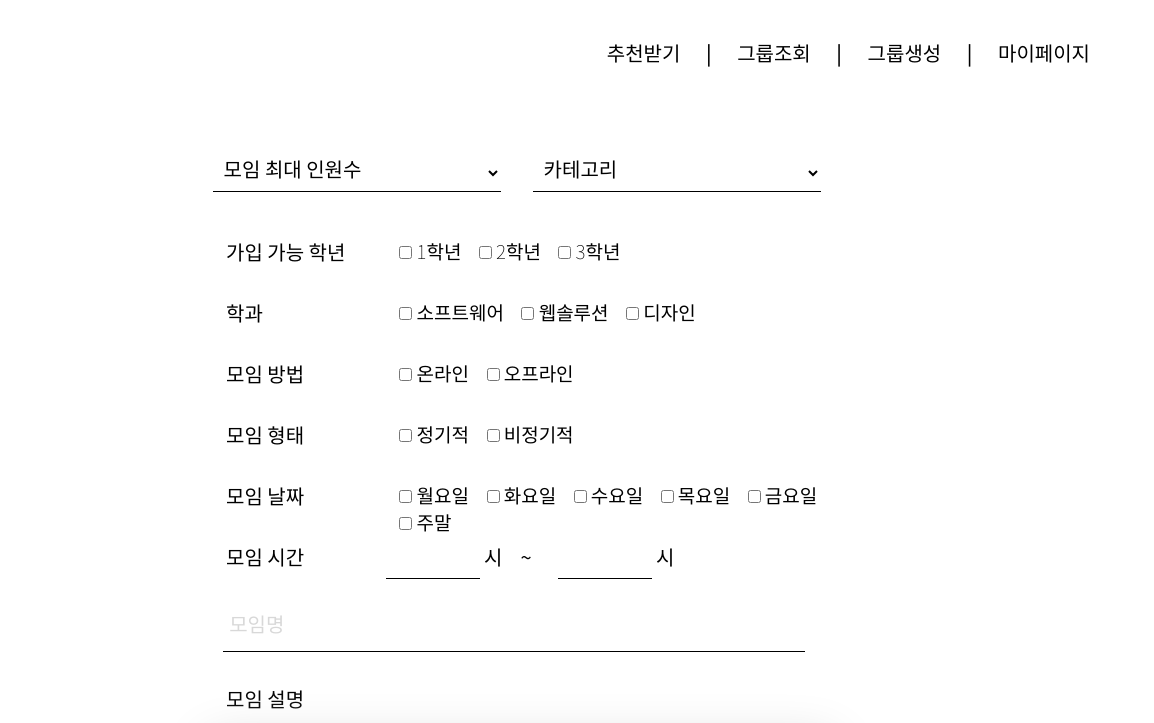
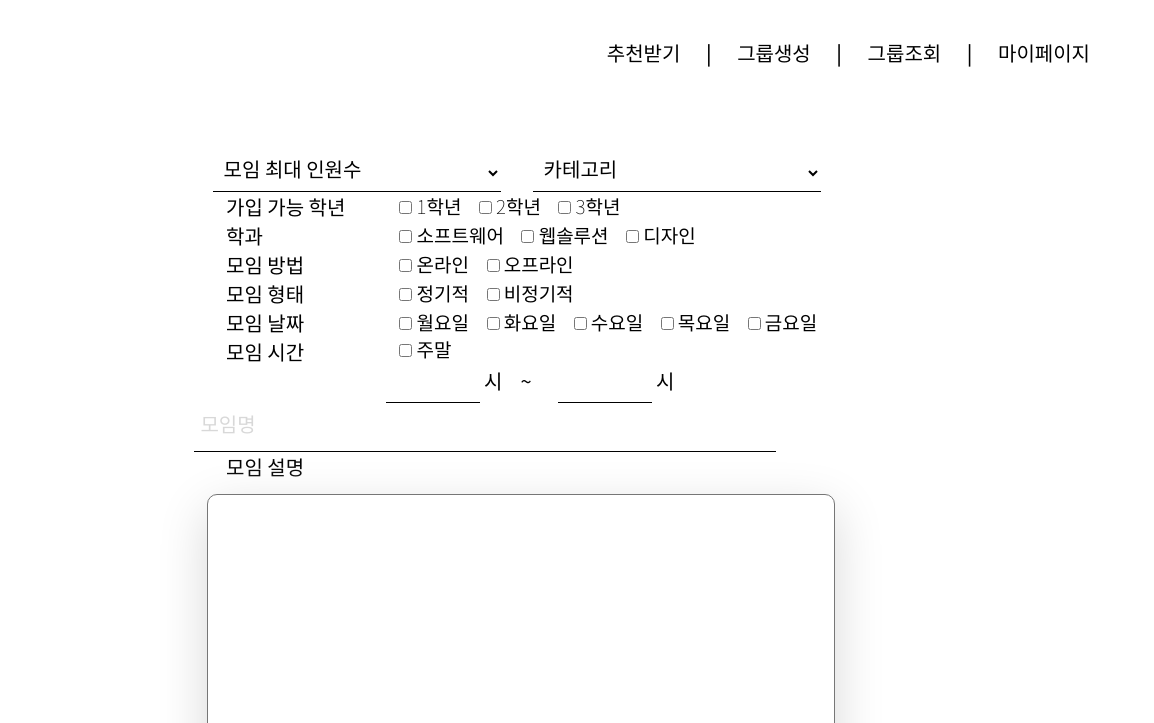
Before and after one commit to ccomangi2/Damoim-1, a website: page group_create.html in a window 1280 px wide. Shown: the top 723 px of the page, 126-1280 px from the left. Drawn offline with Linux system fonts and the light colour scheme.

Commit message:
수빈이의 첫 커밋

```diff
--- a/group_create.html
+++ b/group_create.html
@@ -12,7 +12,7 @@
 	<div class="container">
      	<div class="container2">
      		<form>
-			  <select name="people" style="color: #000000; background-color: #0000000; float: left; margin-left: 3%;">
+			  <select name="people" style="color: #000000; background-color: #00000000; float: left; margin-left: 3%;">
 			    <option value="none" style="color: #000000;">모임 최대 인원수</option>
 			    <option value="1" style="color: #000000;">1명</option>
 			    <option value="2" style="color: #000000;">2명</option>
@@ -27,14 +27,14 @@
 			  </select>
 			</form>
 			<form>
-			  <select name="category" style="color: #000000; background-color: #0000000; margin-left: 5%;">
+			  <select name="category" style="color: #000000; background-color: #00000000; margin-left: 5%;">
 			    <option value="none" style="color: #000000;">카테고리</option>
-			    <option value="soft" style="color: #000000;">취업 준비</option>
-			    <option value="web" style="color: #000000;">전공 스터디</option>
-			    <option value="design" style="color: #000000;">시험 대비</option>
+			    <option value="employment" style="color: #000000;">취업 준비</option>
+			    <option value="major" style="color: #000000;">전공과목 스터디</option>
+			    <option value="human" style="color: #000000;">인문과목 스터디</option>
 			  </select>
 			</form>
-			<div class="layout1">
+			<div class="layout_box">
 				<span>가입 가능 학년</span>
 				<div class="layout">
 				<label><input type="checkbox" name="age" value="one"> 1학년</label>
@@ -42,7 +42,7 @@
 	      		<label><input type="checkbox" name="age" value="three"> 3학년</label>
 	      		</div>
       		</div>
-      		<div class="layout2">
+      		<div class="layout_box">
 				<span>학과</span>
 				<div class="layout">
 				<label><input type="checkbox" name="hakgwa" value="s"> 소프트웨어</label>
@@ -50,21 +50,21 @@
 	      		<label><input type="checkbox" name="hakgwa" value="d"> 디자인</label>
 	      	</div>
 	      	</div>
-	      	<div class="layout3">
+	      	<div class="layout_box">
 				<span>모임 방법</span>
 				<div class="layout">
 				<label><input type="checkbox" name="way" value="online"> 온라인</label>
 	      		<label><input type="checkbox" name="way" value="offline"> 오프라인</label>
 	      	</div>
 	      	</div>
-	      	<div class="layout4">
+	      	<div class="layout_box">
 				<span>모임 형태</span>
 				<div class="layout">
 				<label><input type="checkbox" name="shape" value="long"> 정기적</label>
 	      		<label><input type="checkbox" name="shape" value="short"> 비정기적</label>
 	      	</div>
 	      	</div>
-	      	<div class="layout5">
+	      	<div class="layout_box">
 				<span>모임 날짜</span>
 				<div class="layout">
 				<label><input type="checkbox" name="day" value="mon"> 월요일</label>
@@ -75,7 +75,7 @@
 	      		<label><input type="checkbox" name="day" value="weekend"> 주말</label>
 	      	</div>
 	      	</div>
-	      	<div class="layout6">
+	      	<div class="layout_box">
 				<span>모임 시간</span>
 				<div class="layout">
 				<input type='number' id="start_time" maxlength='2'></input>
@@ -84,10 +84,10 @@
 				<span style="margin-left: 0%;">시</span>
 			</div>
 			</div>
-			<div class="layout7">
+			<div class="layout_group_title_box">
 			<input type="text" name="group_name" id="group_name" placeholder="모임명" style="color: #000000;">
 			</div>
-			<div class="layout8">
+			<div class="layout_group_about_box">
 				<span>모임 설명</span>
 				<br>
 				<textarea id="about"></textarea>
@@ -98,9 +98,9 @@
 			<a href="main.html"><img id="logo" src="img/logo.png"></a>
 			<a href="mypage.html"><h3 id="mypage">마이페이지</h3></a>
 			<h3>|</h3>
+			<a href="group_lookup.html"><h3 id="lookup">그룹조회</h3></a>
+			<h3>|</h3>
 			<a href="group_create.html"><h3 id="create">그룹생성</h3></a>
-               <h3>|</h3>
-               <a href="group_lookup.html"><h3 id="lookup">그룹조회</h3></a>
 			<h3>|</h3>
 			<a href="recommand.html"><h3 id="recommand">추천받기</h3></a>
 		</div>
```
Lines whose indentation alone changed are shown as unchanged.
